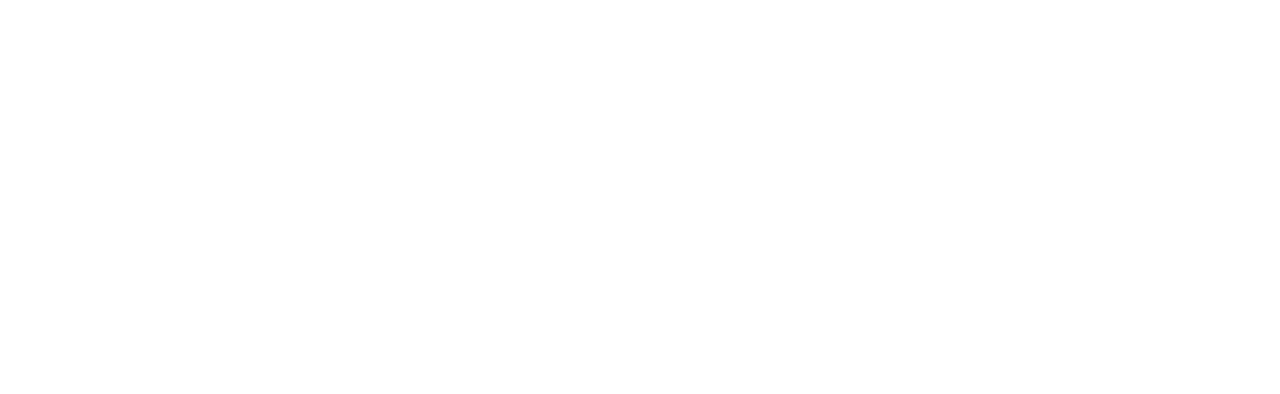
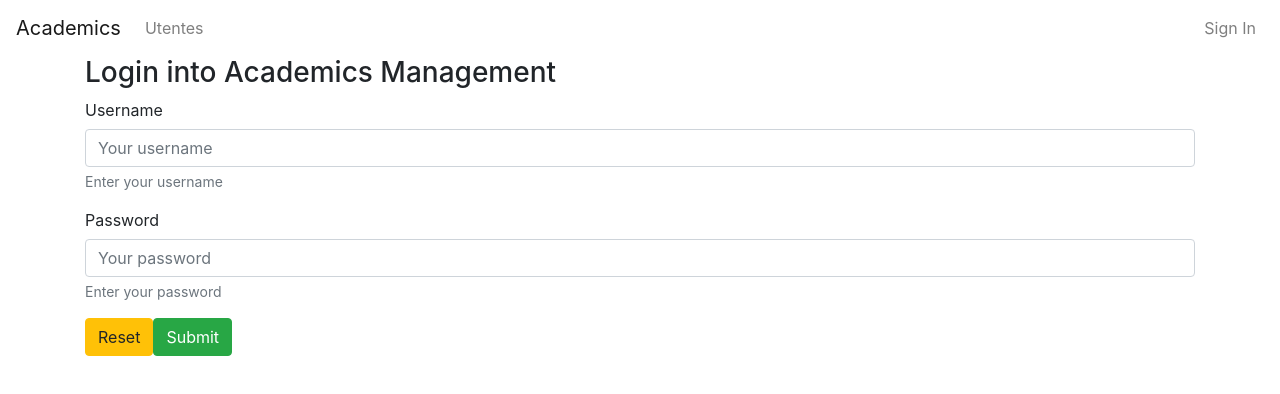
Before and after one commit to FernandoSilva-19/gestaodadosbiomedicos-client, a Nuxt app in the folder gestaodadosbiomedicos-client/: page /auth/login in a window 1280 px wide. Before the commit this address had no page. Shown: the top 394 px of the page. Built offline with nearby package versions, Linux system fonts and the light colour scheme; no server answers.

Commit message:
auth login

```diff
--- /dev/null
+++ b/gestaodadosbiomedicos-client/layouts/default.vue
@@ -0,0 +1,41 @@
+<template>
+  <div id="app">
+    <b-navbar toggleable="lg">
+      <b-navbar-brand href="#">Academics</b-navbar-brand>
+      <b-navbar-toggle target="nav-collapse"></b-navbar-toggle>
+      <b-collapse id="nav-collapse" is-nav>
+        <b-navbar-nav>
+          <li class="nav-item">
+            <nuxt-link class="nav-link" to="utentes">Utentes</nuxt-link>
+          </li>
+        </b-navbar-nav>
+        <!-- Right aligned nav items -->
+        <b-navbar-nav class="ml-auto">
+          <b-nav-item-dropdown v-if="$auth.loggedIn" right>
+            <!-- Using 'button-content' slot -->
+            <template #button-content>
+              <em>{{ $auth.user.sub }}</em>
+            </template>
+            <b-dropdown-item @click.prevent="signOut">Sign Out</b-dropdown-item>
+          </b-nav-item-dropdown>
+          <li class="nav-item" v-else>
+            <nuxt-link class="nav-link" to="/auth/login">Sign In</nuxt-link>
+          </li>
+        </b-navbar-nav>
+      </b-collapse>
+    </b-navbar>
+    <main>
+      <Nuxt />
+    </main>
+  </div>
+</template>
+<script>
+export default {
+  methods: {
+    signOut() {
+      this.$auth.logout();
+      this.$router.push("/");
+    },
+  },
+};
+</script>
--- a/gestaodadosbiomedicos-client/nuxt.config.js
+++ b/gestaodadosbiomedicos-client/nuxt.config.js
@@ -16,6 +16,42 @@ export default {
     ]
   },
 
+  ssr: false, // Disable Server Side rendering
+  // Auth module configuration (https://auth.nuxtjs.org/)
+  auth: {
+    redirect: {
+      login: '/auth/login',
+      logout: '/',
+      home: '/'
+    },
+    watchLoggedIn: true,
+    strategies: {
+      local: {
+        endpoints: {
+          login: {
+            url: '/api/auth/login',
+            method: 'post',
+            propertyName: 'token'
+          },
+          logout: false,
+          user: {
+            url: '/api/auth/user',
+            method: 'get',
+            propertyName: ''
+          }
+        },
+        // tokenRequired: true, -> default
+        // tokenType: 'bearer' -> default
+      }
+    }
+  },
+  router: {
+    middleware: [
+      'auth'
+    ]
+  },
+
+
   // Global CSS: https://go.nuxtjs.dev/config-css
   css: [
   ],
@@ -32,11 +68,10 @@ export default {
   ],
 
   modules: [
-    // Doc: https://bootstrap-vue.js.org/docs/
-    // if you choosed Bootstrap Vue...
     'bootstrap-vue/nuxt',
-    // if you enabled axios module upon the app generation
     '@nuxtjs/axios',
+    '@nuxtjs/toast',
+    '@nuxtjs/auth'
   ],
   axios: {
     proxy: true,
--- a/gestaodadosbiomedicos-client/package.json
+++ b/gestaodadosbiomedicos-client/package.json
@@ -9,7 +9,9 @@
     "generate": "nuxt generate"
   },
   "dependencies": {
+    "@nuxtjs/auth": "^4.9.1",
     "@nuxtjs/axios": "^5.13.6",
+    "@nuxtjs/toast": "^3.3.1",
     "bootstrap": "^4.6.1",
     "bootstrap-vue": "^2.21.2",
     "core-js": "^3.19.3",
@@ -18,6 +20,5 @@
     "vue-server-renderer": "^2.6.14",
     "vue-template-compiler": "^2.6.14",
     "webpack": "^4.46.0"
-  },
-  "devDependencies": {}
+  }
 }
--- /dev/null
+++ b/gestaodadosbiomedicos-client/pages/auth/login.vue
@@ -0,0 +1,69 @@
+// An example of a login form for pages/auth/login.vue:
+<template>
+  <b-container>
+    <h3>Login into Academics Management</h3>
+    <b-form @submit.prevent="onSubmit" @reset="onReset">
+      <b-form-group label="Username" description="Enter your username">
+        <b-input
+          name="username"
+          placeholder="Your username"
+          v-model.trim="username"
+          required
+        />
+      </b-form-group>
+      <b-form-group label="Password" description="Enter your password">
+        <b-input
+          name="password"
+          type="password"
+          placeholder="Your password"
+          v-model="password"
+          required
+        />
+      </b-form-group>
+      <b-button type="reset" class="btn-warning">Reset</b-button>
+      <b-button type="submit" class="btn-success">Submit</b-button>
+    </b-form>
+  </b-container>
+</template>
+<script>
+export default {
+  auth: false,
+  data() {
+    return {
+      username: null,
+      password: null,
+    };
+  },
+  methods: {
+    onSubmit() {
+      let promise = this.$auth.loginWith("local", {
+        data: {
+          username: this.username,
+          password: this.password,
+        },
+      });
+      promise.then(() => {
+        this.$toast.success("You are logged in!").goAway(3000);
+        // check if the user $auth.user object is set
+        console.log(this.$auth.user);
+        // TODO redirect based on the user role
+        // eg:
+        if (this.$auth.user.groups.includes("Teacher")) {
+          this.$router.push("/utentes");
+        } else if (this.$auth.user.groups.includes("Student")) {
+          this.$router.push("/utentes/" + this.username);
+        }
+      });
+      promise.catch(() => {
+        this.$toast
+          .error("Sorry, you cant login. Ensure your credentials are correct")
+          .goAway(3000);
+      });
+    },
+    onReset() {
+      this.username = null;
+      this.password = null;
+    },
+  },
+};
+</script>
```
Also changed, not shown: gestaodadosbiomedicos-client/store/index.js (added), 1 other file (tests, documents, lock files or other folders).
